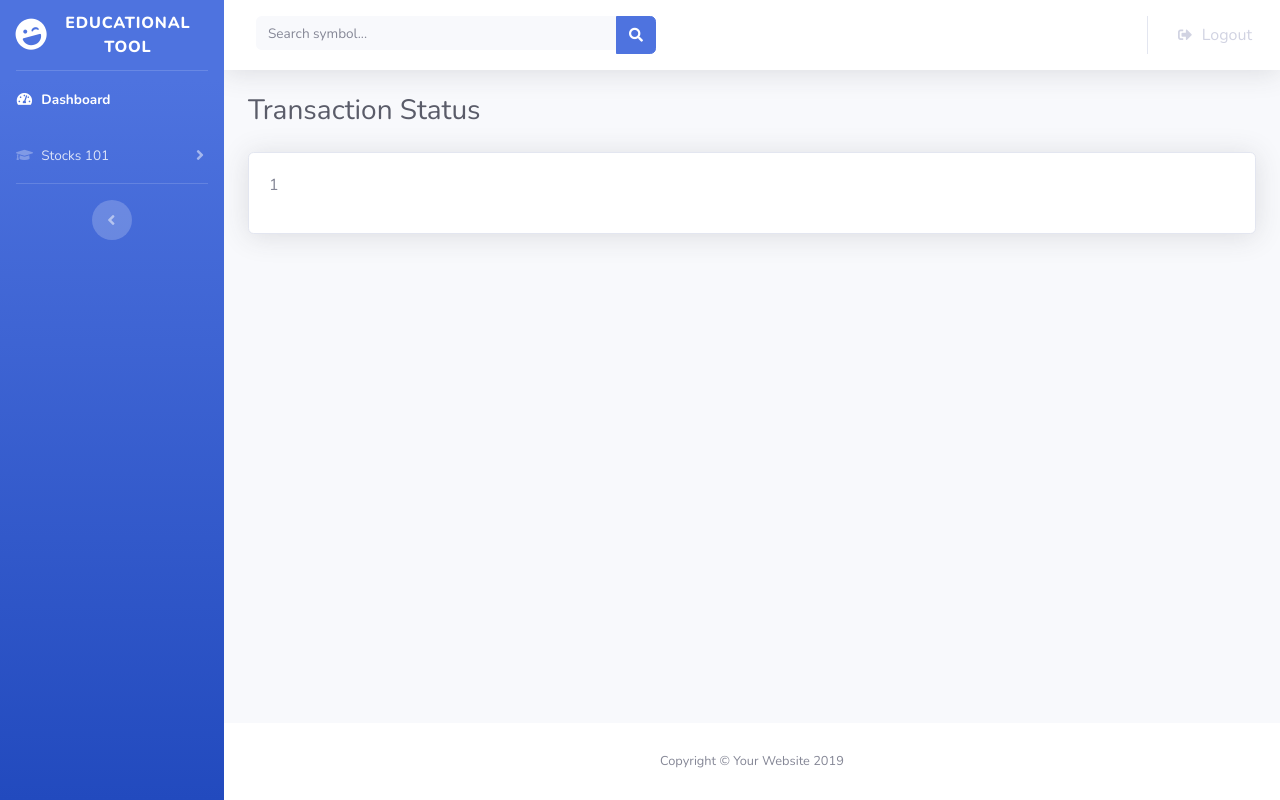
After one commit to shimshamz/it490, a PHP site: page /bootstrap_dashboard/transactionstatus.php in a window 1280 px wide. The commit adds this page. Run offline with PHP 8.4, Linux system fonts and the light colour scheme; the visitor is signed in with stand-in values (Sample User, id 1).

Commit message:
Created status page for transactions

```diff
--- /dev/null
+++ b/bootstrap_dashboard/transactionstatus.php
@@ -0,0 +1,361 @@
+<?php
+session_start();
+$userid = $_SESSION['userid'];
+$status = $_SESSION['transactionStatus'];
+?>
+
+<!DOCTYPE html>
+<html lang="en">
+
+<head>
+
+  <meta charset="utf-8">
+  <meta http-equiv="X-UA-Compatible" content="IE=edge">
+  <meta name="viewport" content="width=device-width, initial-scale=1, shrink-to-fit=no">
+  <meta name="description" content="">
+  <meta name="author" content="">
+
+  <title>Transaction Status</title>
+
+  <!-- Custom fonts for this template-->
+  <link href="vendor/fontawesome-free/css/all.min.css" rel="stylesheet" type="text/css">
+  <link href="https://fonts.googleapis.com/css?family=Nunito:200,200i,300,300i,400,400i,600,600i,700,700i,800,800i,900,900i" rel="stylesheet">
+
+  <!-- Custom styles for this template-->
+  <link href="css/sb-admin-2.min.css" rel="stylesheet">
+
+</head>
+
+<body id="page-top">
+
+  <!-- Page Wrapper -->
+  <div id="wrapper">
+
+    <!-- Sidebar -->
+    <ul class="navbar-nav bg-gradient-primary sidebar sidebar-dark accordion" id="accordionSidebar">
+
+      <!-- Sidebar - Brand -->
+      <div class="sidebar-brand d-flex align-items-center justify-content-center">
+        <div class="sidebar-brand-icon rotate-n-15">
+          <i class="fas fa-laugh-wink"></i>
+        </div>
+        <div class="sidebar-brand-text mx-3">Educational Tool</div>
+      </div>
+
+      <!-- Divider -->
+      <hr class="sidebar-divider my-0">
+
+      <!-- Nav Item - Dashboard -->
+      <li class="nav-item active">
+        <a class="nav-link" href="index.php">
+          <i class="fas fa-fw fa-tachometer-alt"></i>
+          <span>Dashboard</span></a>
+      </li>
+
+      <li class="nav-item">
+        <a class="nav-link collapsed" href="#" data-toggle="collapse" data-target="#collapseTwo" aria-expanded="true" aria-controls="collapseTwo">
+          <i class="fas fa-fw fa-graduation-cap"></i>
+          <span>Stocks 101</span>
+        </a>
+        <div id="collapseTwo" class="collapse" aria-labelledby="headingTwo" data-parent="#accordionSidebar">
+          <div class="bg-white py-2 collapse-inner rounded">
+            <h6 class="collapse-header">Learn More</h6>
+            <a class="collapse-item" href="gettingstarted.php">Getting Started</a>
+            <a class="collapse-item" href="basedonportfolio.php">Based on your Portfolio</a>
+          </div>
+        </div>
+      </li>
+      <!-- Divider -->
+      <hr class="sidebar-divider">
+
+      <!-- Sidebar Toggler (Sidebar) -->
+      <div class="text-center d-none d-md-inline">
+        <button class="rounded-circle border-0" id="sidebarToggle"></button>
+      </div>
+
+    </ul>
+    <!-- End of Sidebar -->
+
+    <!-- Content Wrapper -->
+    <div id="content-wrapper" class="d-flex flex-column">
+
+      <!-- Main Content -->
+      <div id="content">
+
+        <!-- Topbar -->
+        <nav class="navbar navbar-expand navbar-light bg-white topbar mb-4 static-top shadow">
+
+          <!-- Sidebar Toggle (Topbar) -->
+          <button id="sidebarToggleTop" class="btn btn-link d-md-none rounded-circle mr-3">
+            <i class="fa fa-bars"></i>
+          </button>
+
+          <!-- Topbar Search -->
+          <form method="get" action="searchresults.php" class="d-none d-sm-inline-block form-inline mr-auto ml-md-3 my-2 my-md-0 mw-100 navbar-search">
+            <div class="input-group">
+              <input type="text" name="search" class="form-control bg-light border-0 small" placeholder="Search symbol..." aria-label="Search" aria-describedby="basic-addon2">
+              <div class="input-group-append">
+                <button class="btn btn-primary" type="submit">
+                  <i class="fas fa-search fa-sm"></i>
+                </button>
+              </div>
+            </div>
+          </form>
+
+          <!-- Topbar Navbar -->
+          <ul class="navbar-nav ml-auto">
+
+            <!-- Nav Item - Search Dropdown (Visible Only XS) -->
+            <li class="nav-item dropdown no-arrow d-sm-none">
+              <a class="nav-link dropdown-toggle" href="#" id="searchDropdown" role="button" data-toggle="dropdown" aria-haspopup="true" aria-expanded="false">
+                <i class="fas fa-search fa-fw"></i>
+              </a>
+              <!-- Dropdown - Messages -->
+              <div class="dropdown-menu dropdown-menu-right p-3 shadow animated--grow-in" aria-labelledby="searchDropdown">
+                <form class="form-inline mr-auto w-100 navbar-search">
+                  <div class="input-group">
+                    <input type="text" class="form-control bg-light border-0 small" placeholder="Search for..." aria-label="Search" aria-describedby="basic-addon2">
+                    <div class="input-group-append">
+                      <button class="btn btn-primary" type="button">
+                        <i class="fas fa-search fa-sm"></i>
+                      </button>
+                    </div>
+                  </div>
+                </form>
+              </div>
+            </li>
+
+            <!-- Nav Item - Alerts -->
+            <!-- <li class="nav-item dropdown no-arrow mx-1">
+              <a class="nav-link dropdown-toggle" href="#" id="alertsDropdown" role="button" data-toggle="dropdown" aria-haspopup="true" aria-expanded="false">
+                <i class="fas fa-bell fa-fw"></i> -->
+                <!-- Counter - Alerts -->
+                <!-- <span class="badge badge-danger badge-counter">3+</span>
+              </a> -->
+              <!-- Dropdown - Alerts -->
+              <!-- <div class="dropdown-list dropdown-menu dropdown-menu-right shadow animated--grow-in" aria-labelledby="alertsDropdown">
+                <h6 class="dropdown-header">
+                  Alerts Center
+                </h6>
+                <a class="dropdown-item d-flex align-items-center" href="#">
+                  <div class="mr-3">
+                    <div class="icon-circle bg-primary">
+                      <i class="fas fa-file-alt text-white"></i>
+                    </div>
+                  </div>
+                  <div>
+                    <div class="small text-gray-500">December 12, 2019</div>
+                    <span class="font-weight-bold">A new monthly report is ready to download!</span>
+                  </div>
+                </a>
+                <a class="dropdown-item d-flex align-items-center" href="#">
+                  <div class="mr-3">
+                    <div class="icon-circle bg-success">
+                      <i class="fas fa-donate text-white"></i>
+                    </div>
+                  </div>
+                  <div>
+                    <div class="small text-gray-500">December 7, 2019</div>
+                    $290.29 has been deposited into your account!
+                  </div>
+                </a>
+                <a class="dropdown-item d-flex align-items-center" href="#">
+                  <div class="mr-3">
+                    <div class="icon-circle bg-warning">
+                      <i class="fas fa-exclamation-triangle text-white"></i>
+                    </div>
+                  </div>
+                  <div>
+                    <div class="small text-gray-500">December 2, 2019</div>
+                    Spending Alert: We've noticed unusually high spending for your account.
+                  </div>
+                </a>
+                <a class="dropdown-item text-center small text-gray-500" href="#">Show All Alerts</a>
+              </div>
+            </li> -->
+
+            <!-- Nav Item - Messages -->
+            <!-- <li class="nav-item dropdown no-arrow mx-1">
+              <a class="nav-link dropdown-toggle" href="#" id="messagesDropdown" role="button" data-toggle="dropdown" aria-haspopup="true" aria-expanded="false">
+                <i class="fas fa-envelope fa-fw"></i> -->
+                <!-- Counter - Messages -->
+                <!-- <span class="badge badge-danger badge-counter">7</span>
+              </a> -->
+              <!-- Dropdown - Messages -->
+              <!-- <div class="dropdown-list dropdown-menu dropdown-menu-right shadow animated--grow-in" aria-labelledby="messagesDropdown">
+                <h6 class="dropdown-header">
+                  Message Center
+                </h6>
+                <a class="dropdown-item d-flex align-items-center" href="#">
+                  <div class="dropdown-list-image mr-3">
+                    <img class="rounded-circle" src="https://source.unsplash.com/fn_BT9fwg_E/60x60" alt="">
+                    <div class="status-indicator bg-success"></div>
+                  </div>
+                  <div class="font-weight-bold">
+                    <div class="text-truncate">Hi there! I am wondering if you can help me with a problem I've been having.</div>
+                    <div class="small text-gray-500">Emily Fowler · 58m</div>
+                  </div>
+                </a>
+                <a class="dropdown-item d-flex align-items-center" href="#">
+                  <div class="dropdown-list-image mr-3">
+                    <img class="rounded-circle" src="https://source.unsplash.com/AU4VPcFN4LE/60x60" alt="">
+                    <div class="status-indicator"></div>
+                  </div>
+                  <div>
+                    <div class="text-truncate">I have the photos that you ordered last month, how would you like them sent to you?</div>
+                    <div class="small text-gray-500">Jae Chun · 1d</div>
+                  </div>
+                </a>
+                <a class="dropdown-item d-flex align-items-center" href="#">
+                  <div class="dropdown-list-image mr-3">
+                    <img class="rounded-circle" src="https://source.unsplash.com/CS2uCrpNzJY/60x60" alt="">
+                    <div class="status-indicator bg-warning"></div>
+                  </div>
+                  <div>
+                    <div class="text-truncate">Last month's report looks great, I am very happy with the progress so far, keep up the good work!</div>
+                    <div class="small text-gray-500">Morgan Alvarez · 2d</div>
+                  </div>
+                </a>
+                <a class="dropdown-item d-flex align-items-center" href="#">
+                  <div class="dropdown-list-image mr-3">
+                    <img class="rounded-circle" src="https://source.unsplash.com/Mv9hjnEUHR4/60x60" alt="">
+                    <div class="status-indicator bg-success"></div>
+                  </div>
+                  <div>
+                    <div class="text-truncate">Am I a good boy? The reason I ask is because someone told me that people say this to all dogs, even if they aren't good...</div>
+                    <div class="small text-gray-500">Chicken the Dog · 2w</div>
+                  </div>
+                </a>
+                <a class="dropdown-item text-center small text-gray-500" href="#">Read More Messages</a>
+              </div>
+            </li>
+ -->
+            <div class="topbar-divider d-none d-sm-block"></div>
+
+            <!-- Nav Item - User Information -->
+            <li class="nav-item dropdown no-arrow">
+              <a class="nav-link dropdown-toggle" href="#" data-toggle="modal" data-target="#logoutModal">
+                <i class="fas fa-sign-out-alt fa-sm fa-fw mr-2 text-gray-400"></i>
+                  Logout
+              </a>
+
+              <!-- Dropdown - User Information -->
+              <div class="dropdown-menu dropdown-menu-right shadow animated--grow-in" aria-labelledby="userDropdown">
+                <a class="dropdown-item" href="#">
+                  <i class="fas fa-user fa-sm fa-fw mr-2 text-gray-400"></i>
+                  Profile
+                </a>
+                <a class="dropdown-item" href="#">
+                  <i class="fas fa-cogs fa-sm fa-fw mr-2 text-gray-400"></i>
+                  Settings
+                </a>
+                <a class="dropdown-item" href="#">
+                  <i class="fas fa-list fa-sm fa-fw mr-2 text-gray-400"></i>
+                  Activity Log
+                </a>
+                <div class="dropdown-divider"></div>
+                <a class="dropdown-item" href="#" data-toggle="modal" data-target="#logoutModal">
+                  <i class="fas fa-sign-out-alt fa-sm fa-fw mr-2 text-gray-400"></i>
+                  Logout
+                </a>
+              </div>
+            </li>
+
+          </ul>
+
+        </nav>
+        <!-- End of Topbar -->
+
+        <!-- Begin Page Content -->
+        <div class="container-fluid">
+
+          <!-- Page Heading -->
+          <div class="d-sm-flex align-items-center justify-content-between mb-4">
+            <h1 class="h3 mb-0 text-gray-800">Transaction Status</h1>
+          </div>
+
+          <!-- Content Row -->
+          <div class="row">
+
+            <div class="col-12">
+              <div class="card shadow mb-4">
+                <div class="card-body">
+                <?php if (isset($status)) { ?>
+                  <p><?php echo $status; ?></p>
+                <?php } else { ?>
+                  <p class="text-lg mb-0"><?php echo "Error: No transaction has occured."; ?></p>
+                <?php } ?>
+                </div>
+              </div>
+            </div>
+
+          </div>
+
+        </div>
+        <!-- /.container-fluid -->
+
+      </div>
+      <!-- End of Main Content -->
+
+      <!-- Footer -->
+      <footer class="sticky-footer bg-white">
+        <div class="container my-auto">
+          <div class="copyright text-center my-auto">
+            <span>Copyright &copy; Your Website 2019</span>
+          </div>
+        </div>
+      </footer>
+      <!-- End of Footer -->
+
+    </div>
+    <!-- End of Content Wrapper -->
+
+  </div>
+  <!-- End of Page Wrapper -->
+
+  <!-- Scroll to Top Button-->
+  <a class="scroll-to-top rounded" href="#page-top">
+    <i class="fas fa-angle-up"></i>
+  </a>
+
+  <!-- Logout Modal-->
+  <div class="modal fade" id="logoutModal" tabindex="-1" role="dialog" aria-labelledby="exampleModalLabel" aria-hidden="true">
+    <div class="modal-dialog" role="document">
+      <div class="modal-content">
+        <div class="modal-header">
+          <h5 class="modal-title" id="exampleModalLabel">Ready to Leave?</h5>
+          <button class="close" type="button" data-dismiss="modal" aria-label="Close">
+            <span aria-hidden="true">×</span>
+          </button>
+        </div>
+        <div class="modal-body">Select "Logout" below if you are ready to end your current session.</div>
+        <div class="modal-footer">
+          <button class="btn btn-secondary" type="button" data-dismiss="modal">Cancel</button>
+          <a class="btn btn-primary" href="logout.php">Logout</a>
+        </div>
+      </div>
+    </div>
+  </div>
+
+  <!-- Bootstrap core JavaScript-->
+  <script src="vendor/jquery/jquery.min.js"></script>
+  <script src="vendor/bootstrap/js/bootstrap.bundle.min.js"></script>
+
+  <!-- Core plugin JavaScript-->
+  <script src="vendor/jquery-easing/jquery.easing.min.js"></script>
+
+  <!-- Custom scripts for all pages-->
+  <script src="js/sb-admin-2.min.js"></script>
+
+  <!-- Page level plugins -->
+  <script src="vendor/chart.js/Chart.min.js"></script>
+
+  <!-- Page level custom scripts -->
+  <script src="js/demo/chart-area-demo.js"></script>
+  <script src="js/demo/chart-pie-demo.js"></script>
+
+  <script src="currencyconverter.js"></script>
+
+</body>
+
+</html>
```
Also changed, not shown: bootstrap_dashboard/buyClient.php (+6 -2 lines), bootstrap_dashboard/sellClient.php (+6 -2 lines).
